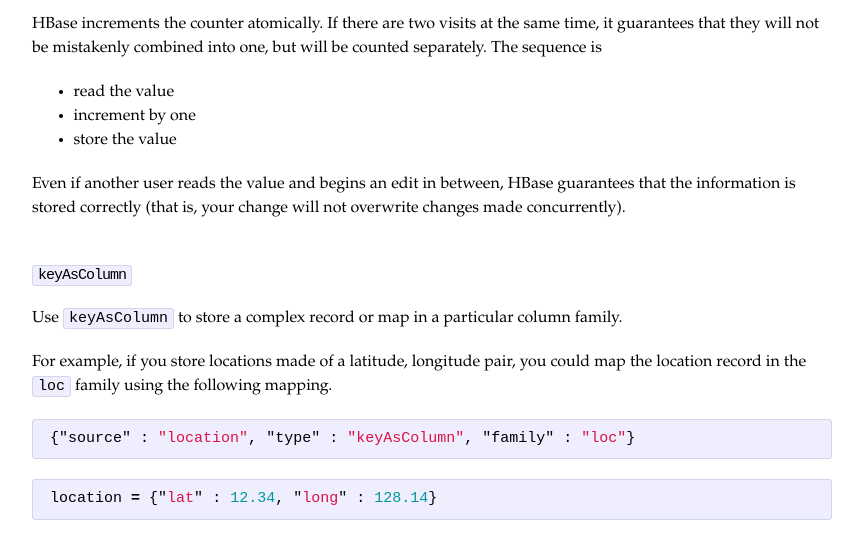
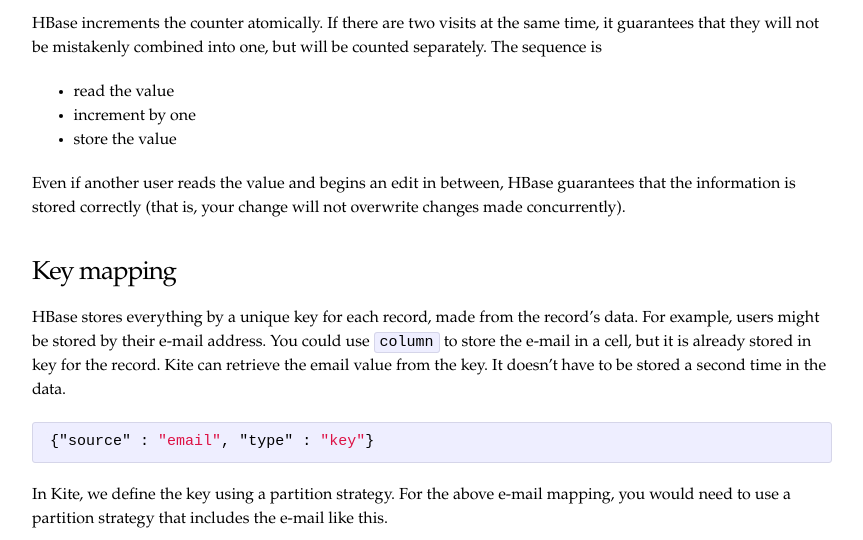
Before and after one commit to kite-sdk/kite-docs, a Jekyll site: the page built from Column-Mapping.md, in a window 1280 px wide and 1400 px high, scrolled down 1930 px. Shown: the top 540 px of the window, without its empty margins (208-1071 px from the left). Built offline with Jekyll 4.4.1, drawn with Linux system fonts in a browser that asks for light colours; some of the changed text lies outside the part shown.

Commit message:
Update Column-Mapping headings for jekyll style.
Moving to Jekyll changed the way headings with fixed-width text appear.
They no longer appeared as headings, so I've replaced them with proper
heading text.

````diff
--- a/Column-Mapping.md
+++ b/Column-Mapping.md
@@ -34,12 +34,12 @@ Each source field should have a corresponding column definition in the complete
 
 There are five mapping types: _column_, _counter_, _keyAsColumn_, _key_, and _version_.
 
-### `column`
+### Column mapping
 The `column` type maps a value to a single cell identified by the `family` and `qualifier` properties.
 
 The value in a cell is not necessarily a primitive type. It can be a more complex type, such as an entire Avro record or table.
 
-### `counter`
+### Counter mapping
 The `counter` is similar to column, but can be incremented using HBase's atomic increment. The field data is stored in a cell identified by the required `family` and `qualifier` properties, and the source field for a counter must be an integer or a long. A good example is user visits to a website. Every time the user visits the site, the site increments the user's visit counter.
 
 ```json
@@ -54,11 +54,33 @@ HBase increments the counter atomically. If there are two visits at the same tim
 
 Even if another user reads the value and begins an edit in between, HBase guarantees that the information is stored correctly (that is, your change will not overwrite changes made concurrently).
 
-### `keyAsColumn`
+### Key mapping
 
-Use `keyAsColumn` to store a complex record or map in a particular column family.
+HBase stores everything by a unique key for each record, made from the record's data. For example, users might be stored by their e-mail address. You could use `column` to store the e-mail in a cell, but it is already stored in key for the record. Kite can retrieve the email value from the key. It doesn't have to be stored a second time in the data.
 
-For example, if you store locations made of a latitude, longitude pair, you could map the location record in the `loc` family using the following mapping.
+```json
+{"source" : "email", "type" : "key"}
+```
+
+In Kite, we define the key using a partition strategy. For the above e-mail mapping, you would need to use a partition strategy that includes the e-mail like this.
+
+```json
+[
+  {"source" : "email", "type" : "identity"}
+]
+```
+
+On the file system side, the keys overlap. That’s how we group things together into common buckets that have properties such as Year, Month, and Day for all of the events in the same bucket.
+
+HBase does that partitioning for you: it groups items together based on unique keys. If it needs to, it will split the file when it gets to be of sufficient size. The keys don't point to a group. The keys point to an individual record, and then groups are made from those keys, dynamically.
+
+What you want to do is take your unique identifiers and store those as your keys.
+
+### Complex record mapping
+
+Use `keyAsColumn` to store a complex record or a hash map in a particular column family.
+
+For example, if you store locations made of a latitude, longitude pair, you could store the location record in the `loc` family using the following mapping.
 
 ```json
 {"source" : "location", "type" : "keyAsColumn", "family" : "loc"}
@@ -85,29 +107,7 @@ A `keyAsColumn` source field must be a record or a map. The difference when usin
 
 The fields in the record or map can themselves be complex objects.
 
-### `key`
-
-HBase stores everything by a unique key for each record, made from the record's data. For example, users might be stored by their e-mail address. You could use `column` to store the e-mail in a cell, but it is already stored in key for the record. Kite can retrieve the email value from the key. It doesn't have to be stored a second time in the data.
-
-```json
-{"source" : "email", "type" : "key"}
-```
-
-In Kite, we define the key using a partition strategy. For the above e-mail mapping, you would need to use a partition strategy that includes the e-mail like this.
-
-```json
-[
-  {"source" : "email", "type" : "identity"}
-]
-```
-
-On the file system side, the keys overlap. That’s how we group things together into common buckets that have properties such as Year, Month, and Day for all of the events in the same bucket.
-
-HBase does that partitioning for you: it groups items together based on unique keys. If it needs to, it will split the file when it gets to be of sufficient size. The keys don't point to a group. The keys point to an individual record, and then groups are made from those keys, dynamically.
-
-What you want to do is take your unique identifiers and store those as your keys.
-
-### `occVersion`
+### Version mapping
 
 The `occVersion` mapping is a special type of counter. It's the only counter allowed on the record. Counters use atomic updating, where the increment is handled inside the database. Version, being the version of the record, is the only counter allowed. It has an automatic storage system that the user cannot control. You can access the version on the record itself, but you have no opportunity to change the value.
 
````
